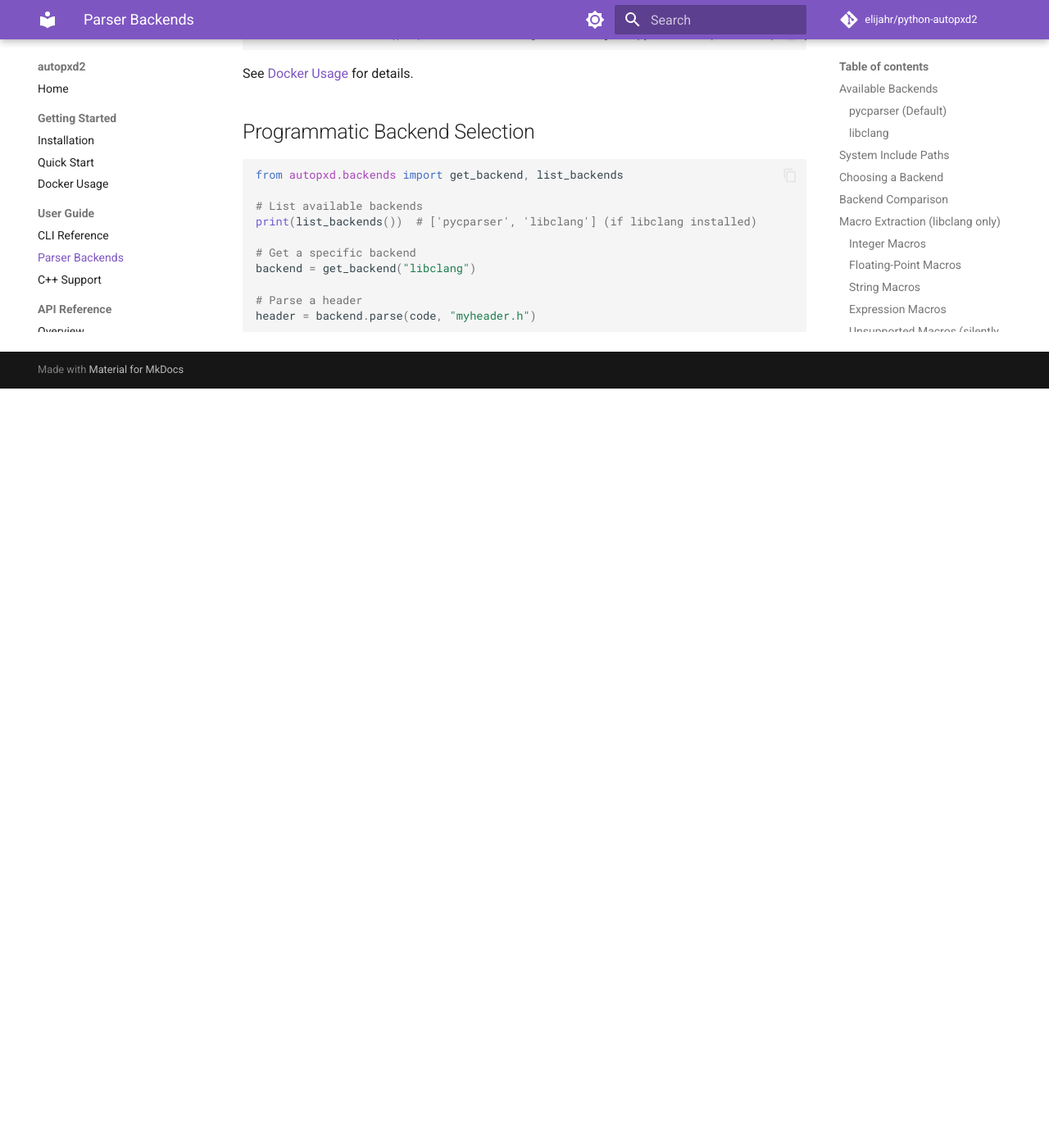
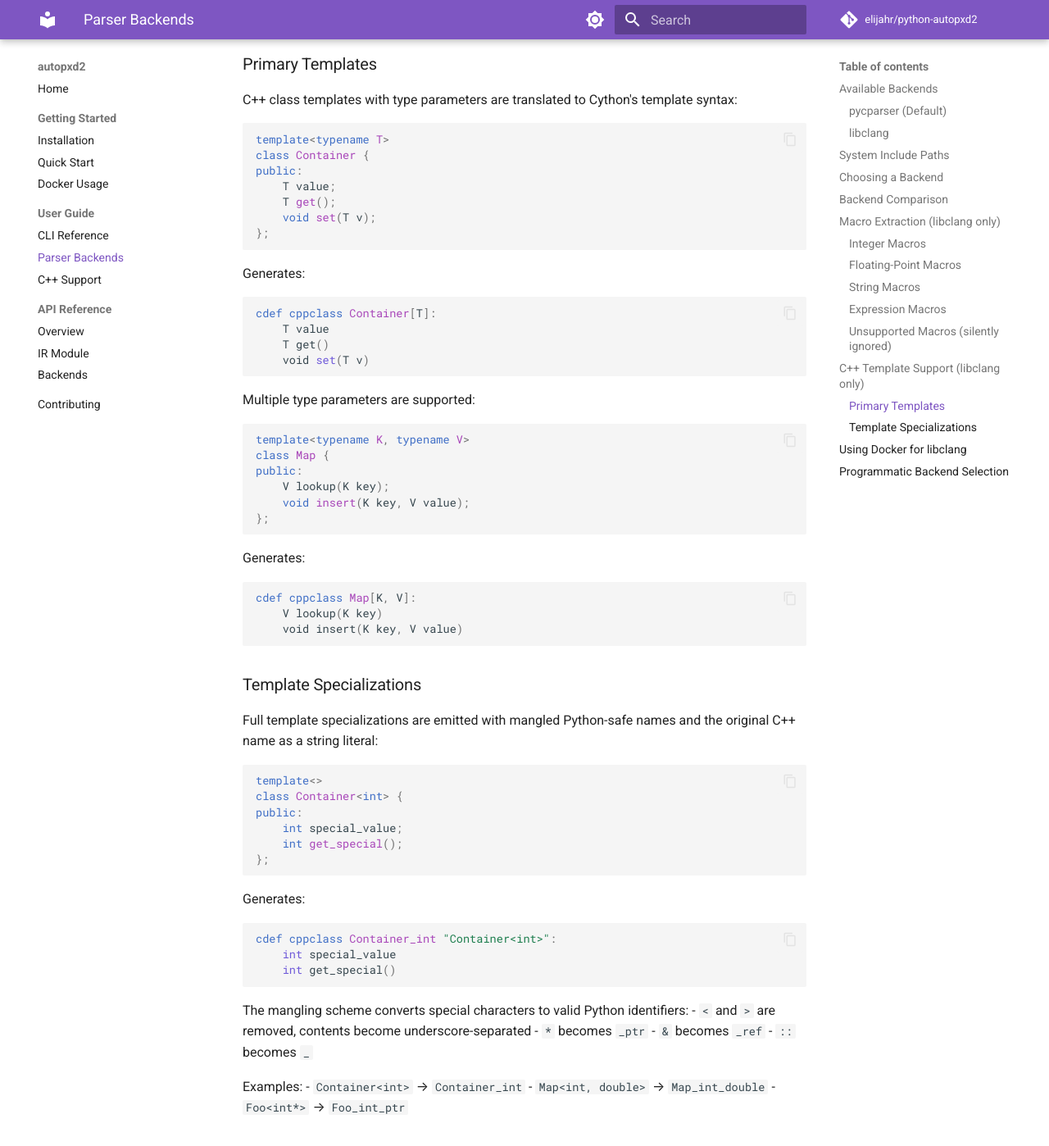
Before and after one commit to elijahr/python-autopxd2, an MkDocs documentation site: the page built from docs/user-guide/backends.md, in a window 1280 px wide and 1400 px high, scrolled down 4668 px. Shown: the whole window at 82% size. Built offline with MkDocs 1.6.1 and Material for MkDocs 9.7.7, drawn with Linux system fonts in a browser that asks for light colours; comment, search, counter and statistics services are not loaded; the version menu is left out; before the commit the page ends 5142 px from its top, so only the background shows below that; some of the changed text lies outside the part shown.

Commit message:
docs: add template support documentation

````diff
--- a/docs/user-guide/backends.md
+++ b/docs/user-guide/backends.md
@@ -196,6 +196,84 @@
 
 The pycparser backend does not extract macros since it requires preprocessed input.
 
+## C++ Template Support (libclang only)
+
+The libclang backend supports C++ templates, including primary templates and full specializations.
+
+### Primary Templates
+
+C++ class templates with type parameters are translated to Cython's template syntax:
+
+```cpp
+template<typename T>
+class Container {
+public:
+    T value;
+    T get();
+    void set(T v);
+};
+```
+
+Generates:
+
+```cython
+cdef cppclass Container[T]:
+    T value
+    T get()
+    void set(T v)
+```
+
+Multiple type parameters are supported:
+
+```cpp
+template<typename K, typename V>
+class Map {
+public:
+    V lookup(K key);
+    void insert(K key, V value);
+};
+```
+
+Generates:
+
+```cython
+cdef cppclass Map[K, V]:
+    V lookup(K key)
+    void insert(K key, V value)
+```
+
+### Template Specializations
+
+Full template specializations are emitted with mangled Python-safe names and the original C++ name as a string literal:
+
+```cpp
+template<>
+class Container<int> {
+public:
+    int special_value;
+    int get_special();
+};
+```
+
+Generates:
+
+```cython
+cdef cppclass Container_int "Container<int>":
+    int special_value
+    int get_special()
+```
+
+The mangling scheme converts special characters to valid Python identifiers:
+- `<` and `>` are removed, contents become underscore-separated
+- `*` becomes `_ptr`
+- `&` becomes `_ref`
+- `::` becomes `_`
+
+Examples:
+- `Container<int>` → `Container_int`
+- `Map<int, double>` → `Map_int_double`
+- `Foo<int*>` → `Foo_int_ptr`
+
 ## Using Docker for libclang
 
 If you don't want to install libclang locally, use the Docker image:
````
